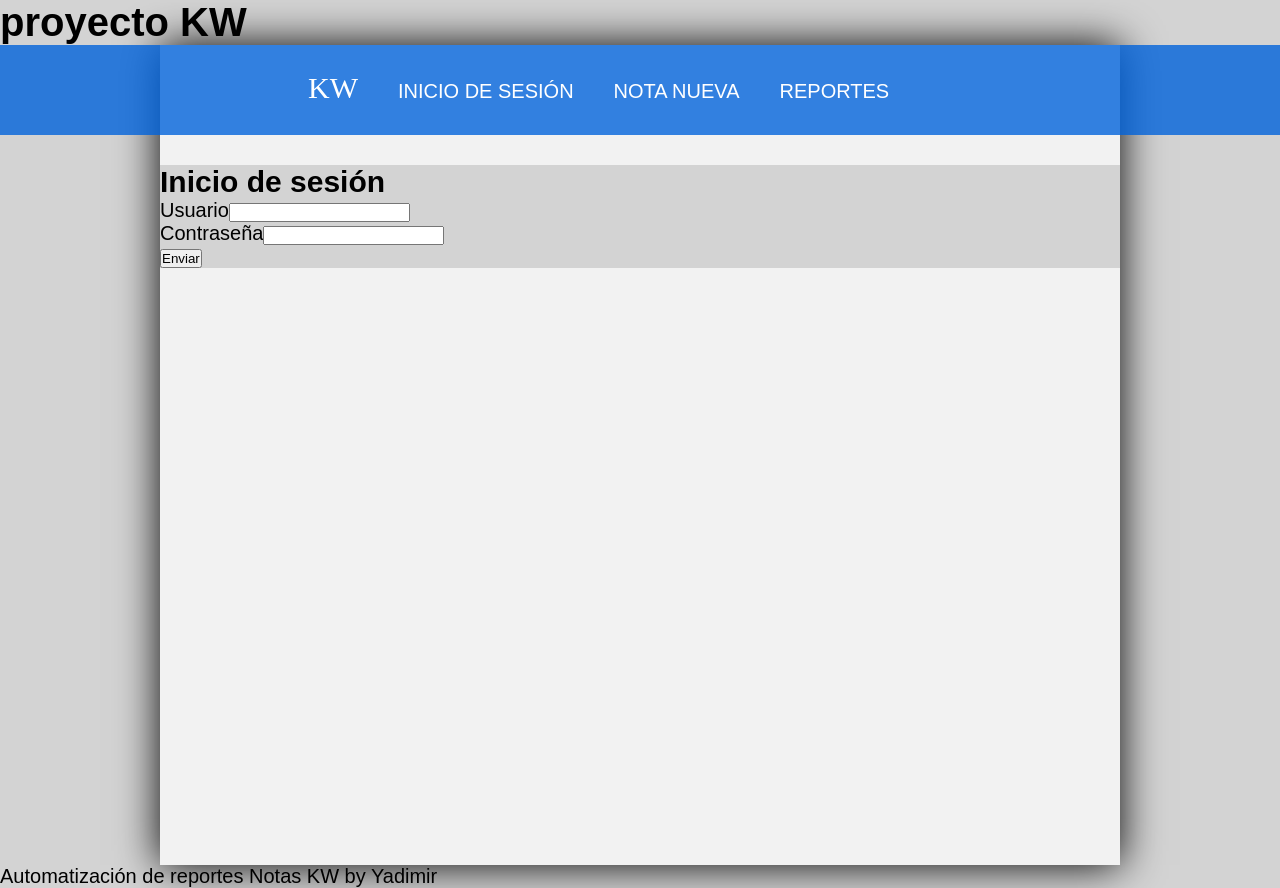
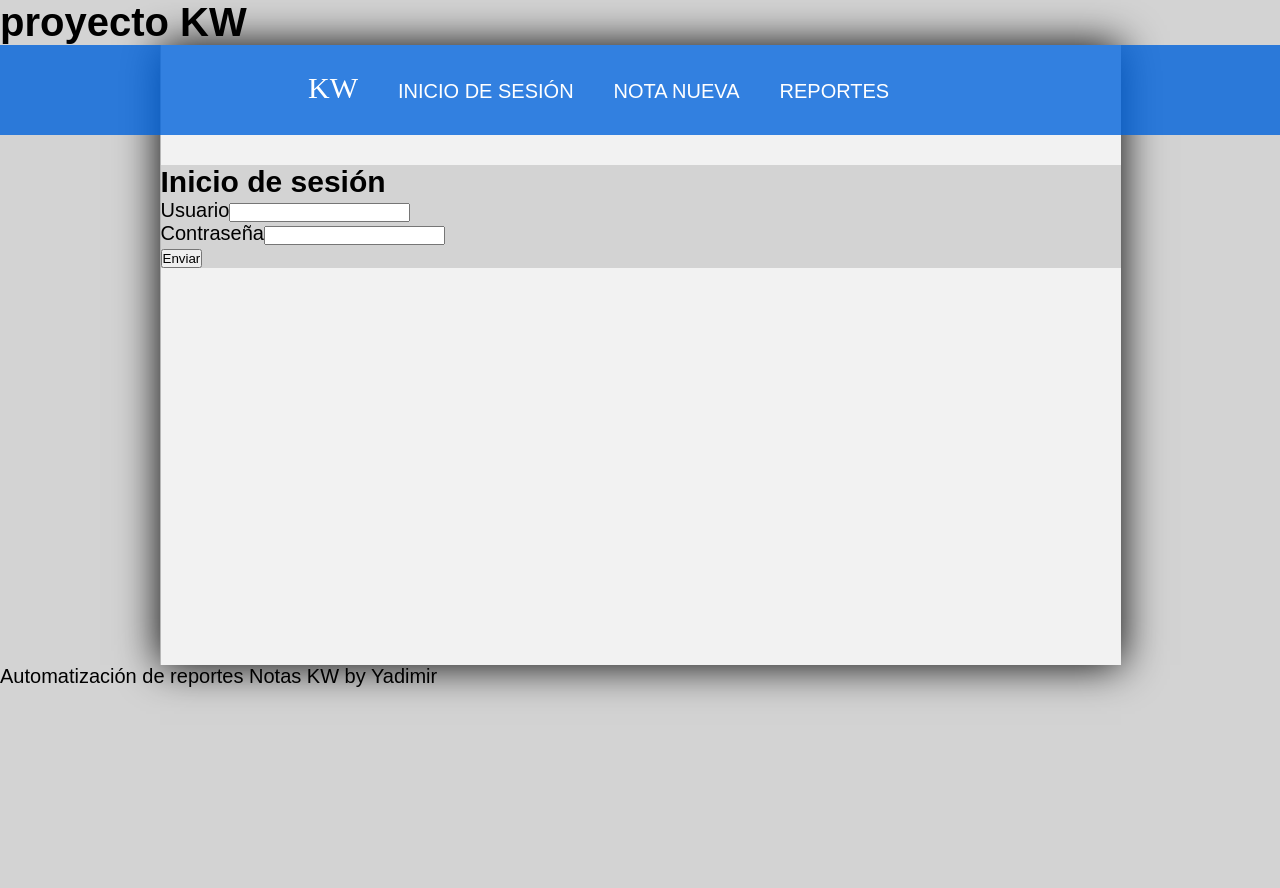
Before and after one commit to YadimirCovBel/KWproy, an Angular app in the folder proyectoKW/: page / in a window 1280 px wide. After the commit the page ends 800 px from the top, so only its background shows below. Built offline with nearby package versions, Linux system fonts and the light colour scheme.

Commit message:
se agrego un border left a #content dentro de style.css y tambien reducimos el min-height

```diff
--- a/proyectoKW/src/assets/css/style.css
+++ b/proyectoKW/src/assets/css/style.css
@@ -72,10 +72,11 @@ header #logo a:hover{
 /*Contenedor principal*/
 
 #content{
-    min-height: 700px;
+    min-height: 500px;
     width: 75%;
     margin: 0px auto;
     box-shadow: 0px 0px 40px black;
+    border-left: 1px solid #b7b7b7;
     background-color: rgba(255, 255, 255, 0.7);
     padding-top: 120px;
 }
```
